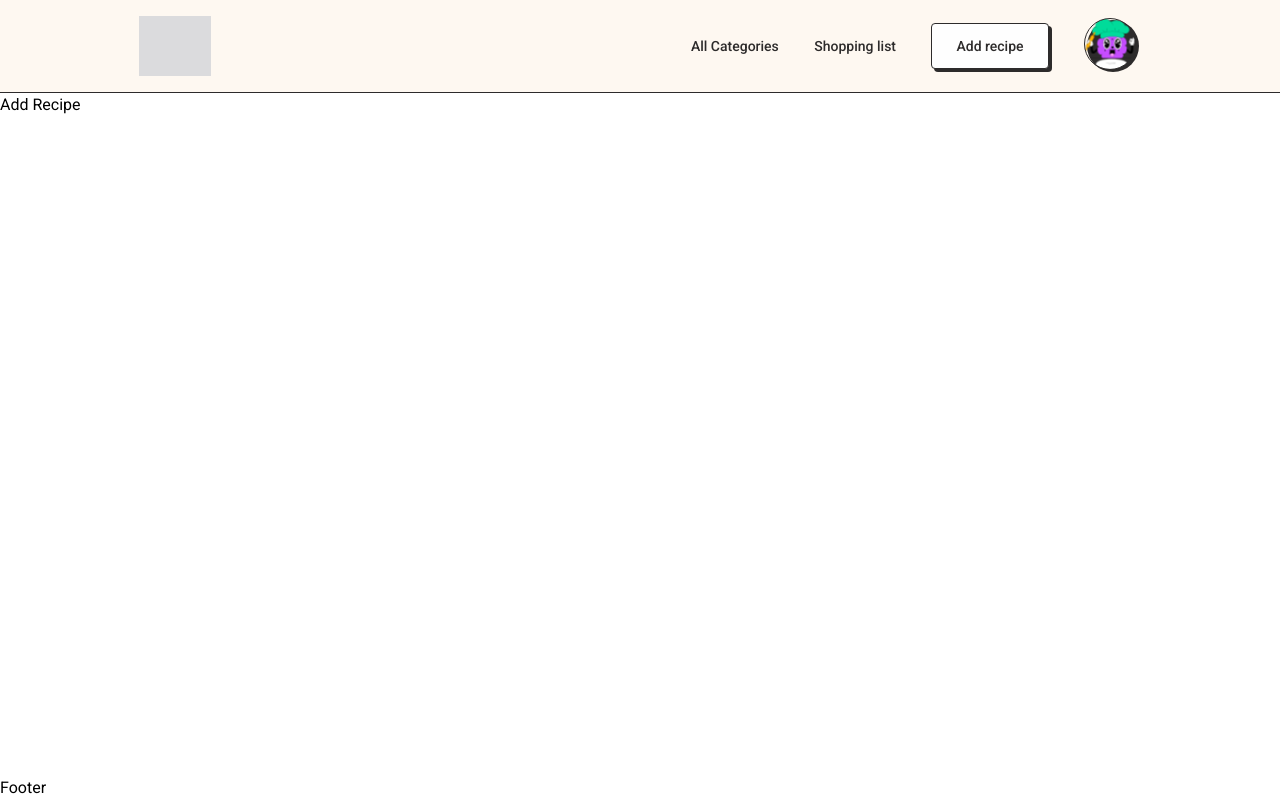
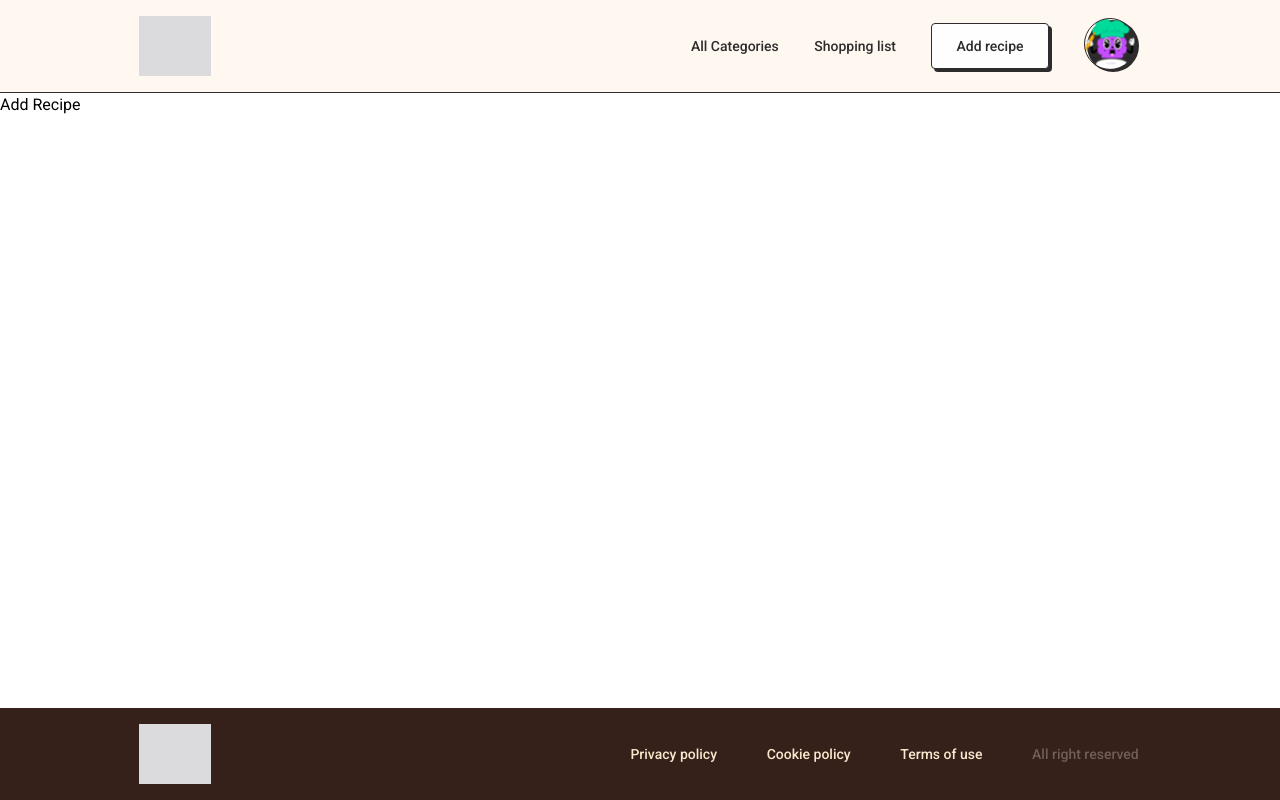
Before and after one commit to recipetoria/recipetoria-frontend, a React (Create React App) app: page /add_recipe in a window 1280 px wide. Built offline with nearby package versions, Linux system fonts and the light colour scheme; a web font is replaced by a local one.

Commit message:
feat: add style for footer

```diff
--- a/src/components/Footer/Footer.scss
+++ b/src/components/Footer/Footer.scss
@@ -1 +1,38 @@
 @import '../../styles/variables';
+
+.footer {
+  font-size: .875rem;
+  font-weight: 500;
+  line-height: 1.43;
+
+  background-color: $brown-color;
+
+  a {
+    color: $yellow-color;
+  }
+
+  &__wrapper {
+    display: flex;
+    align-items: center;
+    justify-content: space-between;
+    margin: 1rem 11.04vw 1rem 10.83vw;
+  }
+
+  .logo {
+    object-fit: contain;
+
+    &__wrapper {
+      width: 72px;
+      height: 60px;
+    }
+  }
+
+  .footer-links-n-rights {
+    display: flex;
+    gap: 3.88vw;
+
+    &__right {
+      color: $brow-light-color;
+    }
+  }
+}
--- a/src/components/Footer/Footer.tsx
+++ b/src/components/Footer/Footer.tsx
@@ -1,5 +1,22 @@
+import Logo from "../../assets/svg/Logo";
 import "./Footer.scss";
 
 export default function Footer() {
-  return <footer>Footer</footer>;
+  return (
+    <footer className="footer">
+      <div className="footer__wrapper">
+        <div className="logo__wrapper">
+          <Logo />
+        </div>
+        <article className="footer-links-n-rights">
+          <a href="/#">Privacy policy</a>
+          <a href="/#">Cookie policy</a>
+          <a href="/#">Terms of use</a>
+          <span className="footer-links-n-rights__right">
+            All right reserved
+          </span>
+        </article>
+      </div>
+    </footer>
+  );
 }
--- a/src/styles/_variables.scss
+++ b/src/styles/_variables.scss
@@ -1,3 +1,6 @@
 $primary-color: #FEF8F1;
 $black-color: #2D2B2B;
 $btn-bg-color: #FEFEFE;
+$brown-color: #35201A;
+$brow-light-color: #725E58;
+$yellow-color: #FAE8CD;
```
